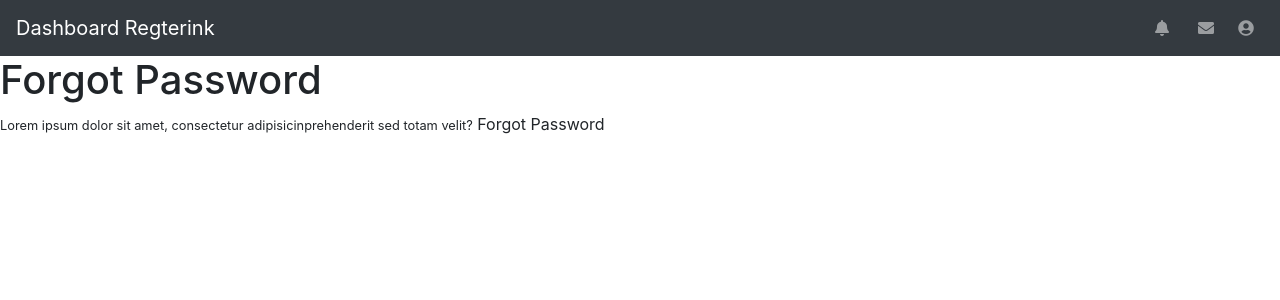
After one commit to 14CD/Regterink, a PHP site: page /views/admin/forgot_password.view.php in a window 1280 px wide. The commit adds this page. Shown: the top 300 px of the page. Run offline with PHP 8.4, Linux system fonts and the light colour scheme.

Commit message:
Forgot Password geprobeerd

```diff
--- a/routes.php
+++ b/routes.php
@@ -6,6 +6,7 @@
 $router->get('', 'controllers/index.php');
 $router->get('home', 'controllers/index.php');
 $router->get('login', 'controllers/login.php');
+$router->get('forgot_password', 'controllers/forgot_password.php');
 
 $router->get('dashboard', 'controllers/dashboard.php');
 $router->get('user', 'controllers/users.php');
--- /dev/null
+++ b/views/admin/forgot_password.view.php
@@ -0,0 +1,11 @@
+<?php
+require 'partials/head.php';
+require 'partials/nav.php';
+
+?>
+
+<h1>Forgot Password</h1>
+<small>Lorem ipsum dolor sit amet, consectetur adipisicinprehenderit sed totam velit?</small>
+<p1>
+    Forgot Password
+</p1>
```
Also changed, not shown: config.php (+4 -4 lines), controllers/forgot_password.php (added, +10 -0 lines).
